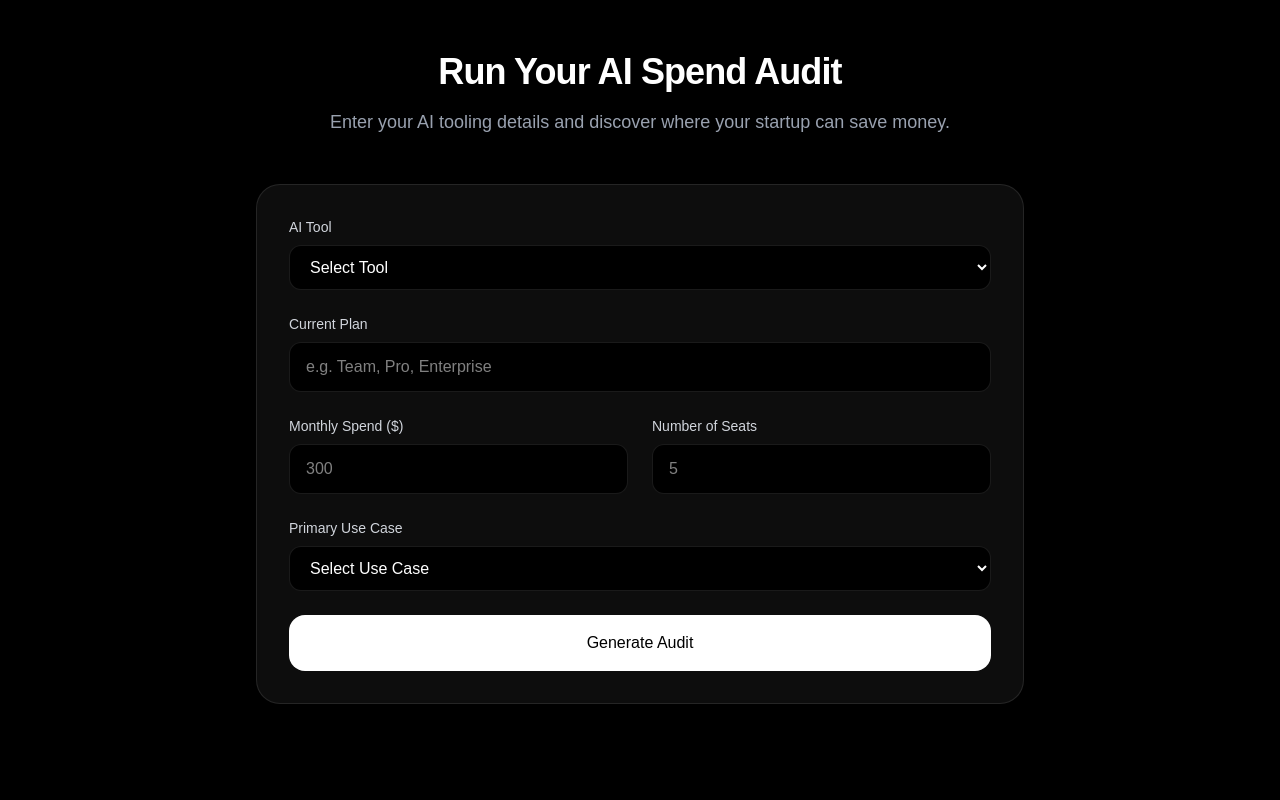
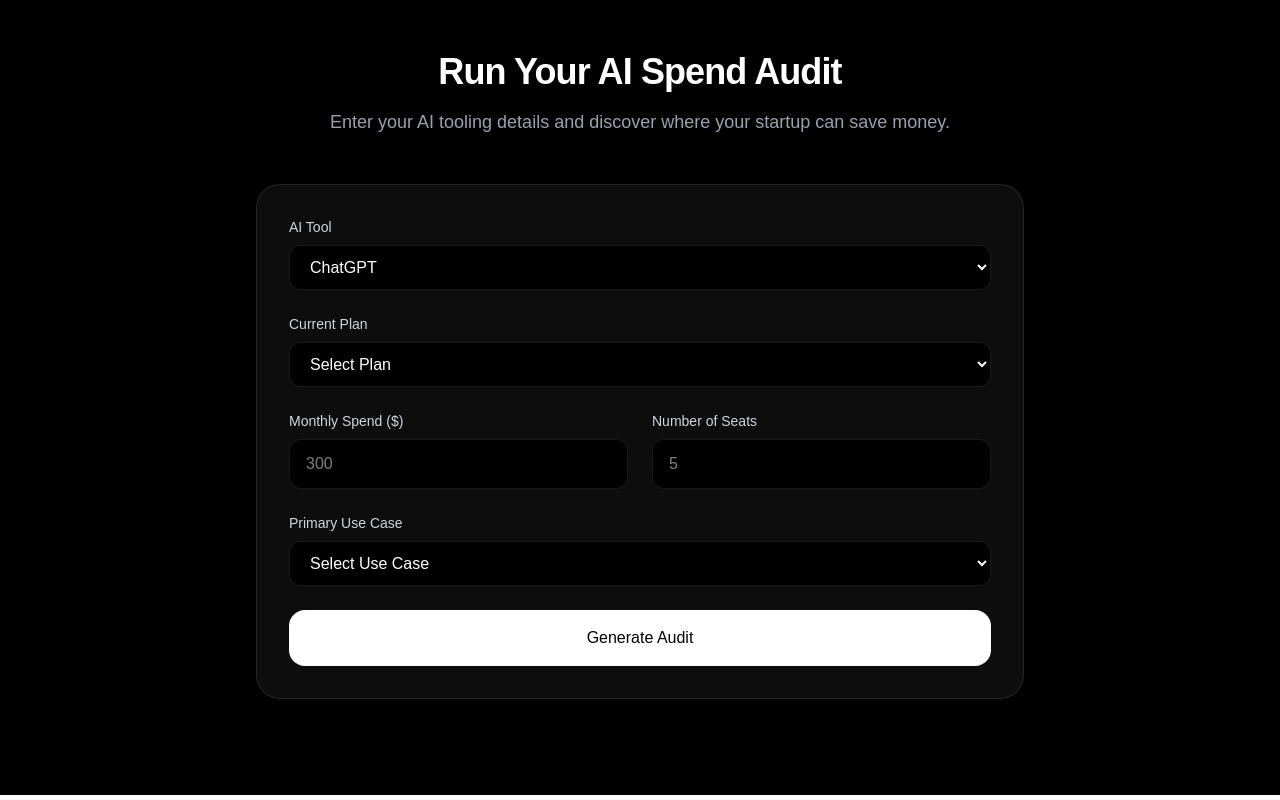
Before and after one commit to darshna21-bit/overprompt-ai-audit, a Next.js app: page / in a window 1280 px wide. Shown: the part 1715-2515 px from the top of the page. Built offline with nearby package versions, Linux system fonts and the light colour scheme.

Commit message:
feat: implement dynamic pricing and plan selection system

```diff
--- a/components/AuditForm.tsx
+++ b/components/AuditForm.tsx
@@ -1,6 +1,7 @@
 "use client";
 
 import { useState } from "react";
+import { pricingData } from "@/data/pricing";
 
 export default function AuditForm() {
   const [tool, setTool] = useState("");
@@ -51,28 +52,40 @@ export default function AuditForm() {
               onChange={(e) => setTool(e.target.value)}
               className="w-full rounded-xl border border-white/10 bg-black px-4 py-3 text-white outline-none"
             >
-              <option value="">Select Tool</option>
-              <option>ChatGPT</option>
-              <option>Claude</option>
-              <option>Cursor</option>
-              <option>Gemini</option>
-              <option>GitHub Copilot</option>
+                {Object.keys(pricingData).map((toolName) => (
+                <option key={toolName} value={toolName}>
+                    {toolName}
+                </option>
+                ))}
+
             </select>
           </div>
 
           <div>
             <label className="mb-2 block text-sm text-gray-300">
-              Current Plan
+                Current Plan
             </label>
 
-            <input
-              type="text"
-              placeholder="e.g. Team, Pro, Enterprise"
-              value={plan}
-              onChange={(e) => setPlan(e.target.value)}
-              className="w-full rounded-xl border border-white/10 bg-black px-4 py-3 text-white outline-none"
-            />
-          </div>
+            <select
+                value={plan}
+                onChange={(e) => setPlan(e.target.value)}
+                className="w-full rounded-xl border border-white/10 bg-black px-4 py-3 text-white outline-none"
+            >
+                <option value="">Select Plan</option>
+
+                {tool &&
+                pricingData[tool as keyof typeof pricingData]?.plans.map(
+                    (planOption) => (
+                    <option
+                        key={planOption.name}
+                        value={planOption.name}
+                    >
+                        {planOption.name} (${planOption.price}/mo)
+                    </option>
+                    )
+                )}
+            </select>
+            </div>
 
           <div className="grid gap-6 md:grid-cols-2">
 
--- a/data/pricing.ts
+++ b/data/pricing.ts
@@ -0,0 +1,41 @@
+export const pricingData = {
+  ChatGPT: {
+    plans: [
+      { name: "Plus", price: 20 },
+      { name: "Team", price: 30 },
+      { name: "Enterprise", price: 60 },
+    ],
+  },
+
+  Claude: {
+    plans: [
+      { name: "Pro", price: 20 },
+      { name: "Max", price: 100 },
+      { name: "Team", price: 30 },
+      { name: "Enterprise", price: 60 },
+    ],
+  },
+
+  Cursor: {
+    plans: [
+      { name: "Pro", price: 20 },
+      { name: "Business", price: 40 },
+      { name: "Enterprise", price: 60 },
+    ],
+  },
+
+  Gemini: {
+    plans: [
+      { name: "Pro", price: 20 },
+      { name: "Ultra", price: 50 },
+    ],
+  },
+
+  "GitHub Copilot": {
+    plans: [
+      { name: "Individual", price: 10 },
+      { name: "Business", price: 19 },
+      { name: "Enterprise", price: 39 },
+    ],
+  },
+};
```
